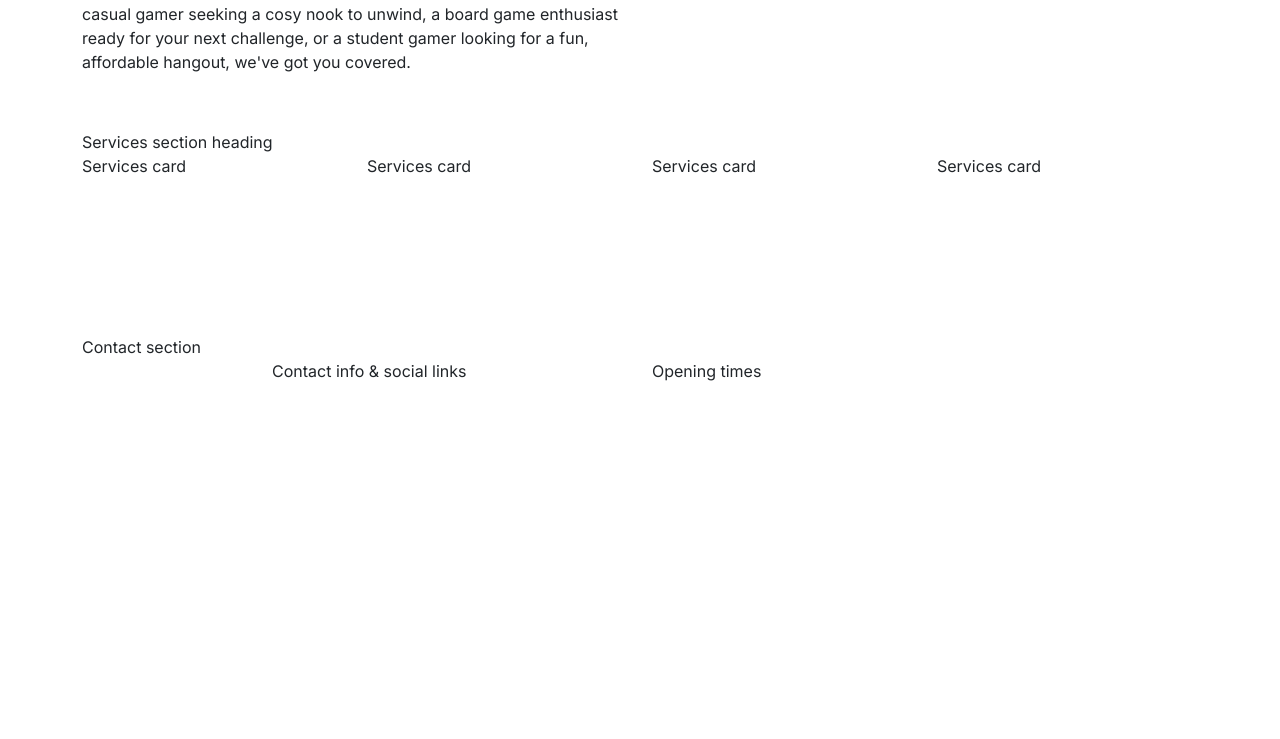
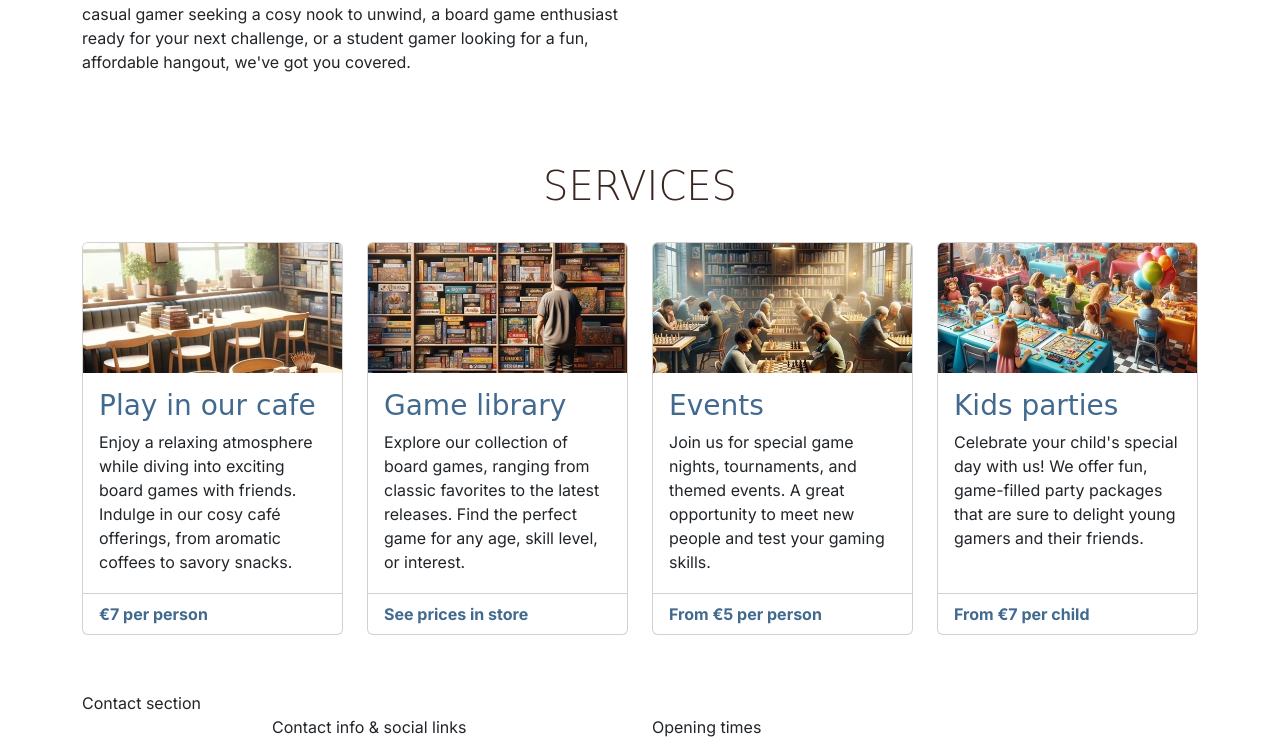
Before and after one commit to Llywelyn1282/boardwalk-games, a plain HTML site: page index.html in a window 1280 px wide. Shown: the part 417-1156 px from the top of the page. Before the commit the page ends 800 px from the top, so only its background shows below. Drawn offline with nearby package versions, Linux system fonts and the light colour scheme; a web font is replaced by a local one.

Commit message:
added and styled services section

```diff
--- a/assets/css/style.css
+++ b/assets/css/style.css
@@ -22,7 +22,16 @@ h2,
 h3 {
     font-family: var(--secondary-font);
     color: var(--primary-color);
+}
+
+h1,
+h2 {
     text-transform: uppercase;
+}
+
+
+h2 {
+    margin-bottom: 2rem;
 }
 
 .sub-heading-color {
@@ -50,6 +59,17 @@ h3 {
     font-family: var(--secondary-font);
 }
 
+/* Services */
+
+#services .card-footer {
+    font-weight: bold;
+    color: var(--highlight-color);
+    background-color: transparent;
+}
+
+#services .card {
+    margin-bottom: 1.5rem;
+}
 
 /* grid visualisation CSS for testing */
 
@@ -62,3 +82,41 @@ h3 {
     border: 2px solid white;
     background-color: lightgray;
 } */
+
+/* Media Queries */
+
+/* Medium Devices (Tablets, 768px and up) */
+@media screen and (min-width: 768px) {
+
+    /* Make cards the same height */
+    #services .card-body {
+        min-height: 191px;
+    }
+}
+
+/* Large Devices (Laptops, 992px and up) */
+@media screen and (min-width: 992px) {
+
+    /* Make cards the same height */
+    #services .card-body {
+        min-height: auto;
+    }
+}
+
+/* XL Devices (Laptops, 1200px and up) */
+@media screen and (min-width: 1200px) {
+
+    /* Make cards the same height */
+    #services .card-body {
+        min-height: 220px;
+    }
+}
+
+/* XXL Devices (Laptops, 1400px and up) */
+@media screen and (min-width: 1400px) {
+
+    /* Make cards the same height */
+    #services .card-body {
+        min-height: 195px;
+    }
+}
--- a/index.html
+++ b/index.html
@@ -97,14 +97,79 @@
     <!-- Main Element to hold all key sections of the home page. It is not part of the grid structure -->
     <main>
         <!-- Services Section -->
-        <section class="container">
+        <section id="services" class="container section">
             <div class="row">
-                <div class="col-12">Services section heading</div>
-                <div class="col-12 col-md-6 col-xl-3">Services card</div>
-                <div class="col-12 col-md-6 col-xl-3">Services card</div>
-                <div class="col-12 col-md-6 col-xl-3">Services card</div>
-                <div class="col-12 col-md-6 col-xl-3">Services card</div>
-            </div>
+                <div class="col-12 text-center">
+                    <h2 class="display-6">Services</h2>
+                </div>
+                <div class="col-12 col-md-6 col-xl-3">
+                    <div class="card">
+                        <img src="assets/images/services-1.webp" class="card-img-top"
+                            alt="Boardwalk games cafe table by a window, stacks of boardgames can be seen on the table" >
+                        <div class="card-body">
+                            <h3 class="card-title sub-heading-color">Play in our cafe</h3>
+                            <p class="card-text">
+                                Enjoy a relaxing atmosphere while diving into exciting board
+                                games with friends. Indulge in our cosy café offerings, from
+                                aromatic coffees to savory snacks.
+                            </p>
+                        </div>
+                        <div class="card-footer">
+                            <p class="mb-0">€7 per person</p>
+                        </div>
+                    </div>
+                </div>
+                <div class="col-12 col-md-6 col-xl-3">
+                    <div class="card">
+                        <img src="assets/images/services-2.webp" class="card-img-top"
+                            alt="Board games stacked in bookshelves, a man can be seen browsing the shelves" />
+                        <div class="card-body">
+                            <!-- bootstrap cards come as h5 by default, changed to h3 to fit project heading hierarchy -->
+                            <h3 class="card-title sub-heading-color">Game library</h3>
+                            <p class="card-text">
+                                Explore our collection of board games, ranging from classic
+                                favorites to the latest releases. Find the perfect game for
+                                any age, skill level, or interest.
+                            </p>
+                        </div>
+                        <div class="card-footer">
+                            <p class="mb-0">See prices in store</p>
+                        </div>
+                    </div>
+                </div>
+                <div class="col-12 col-md-6 col-xl-3">
+                    <div class="card">
+                        <img src="assets/images/services-3.webp" class="card-img-top">
+                        <div class="card-body">
+                            <h3 class="card-title sub-heading-color">Events</h3>
+                            <p class="card-text">
+                                Join us for special game nights, tournaments, and themed
+                                events. A great opportunity to meet new people and test your
+                                gaming skills.
+                            </p>
+                        </div>
+                        <div class="card-footer">
+                            <p class="mb-0">From €5 per person</p>
+                        </div>
+                    </div>
+                </div>
+                <div class="col-12 col-md-6 col-xl-3">
+                    <div class="card">
+                        <img src="assets/images/services-4.webp" class="card-img-top"
+                            alt="A kids party being held at Boardwalk Games" >
+                        <div class="card-body">
+                            <h3 class="card-title sub-heading-color">Kids parties</h3>
+                            <p class="card-text">
+                                Celebrate your child's special day with us! We offer fun,
+                                game-filled party packages that are sure to delight young
+                                gamers and their friends.
+                            </p>
+                        </div>
+                        <div class="card-footer">
+                            <p class="mb-0">From €7 per child</p>
+                        </div>
+                    </div>
+                </div>
         </section>
     </main>
 
```
